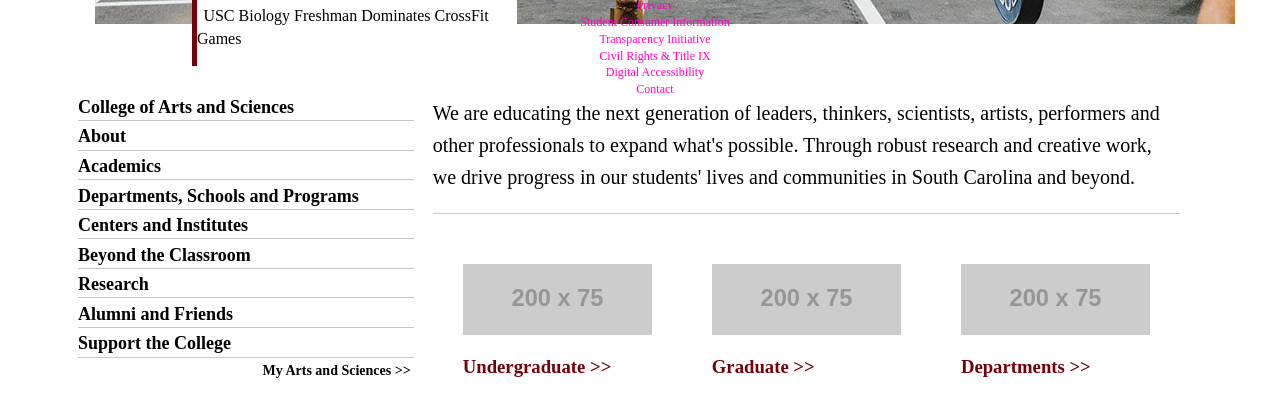
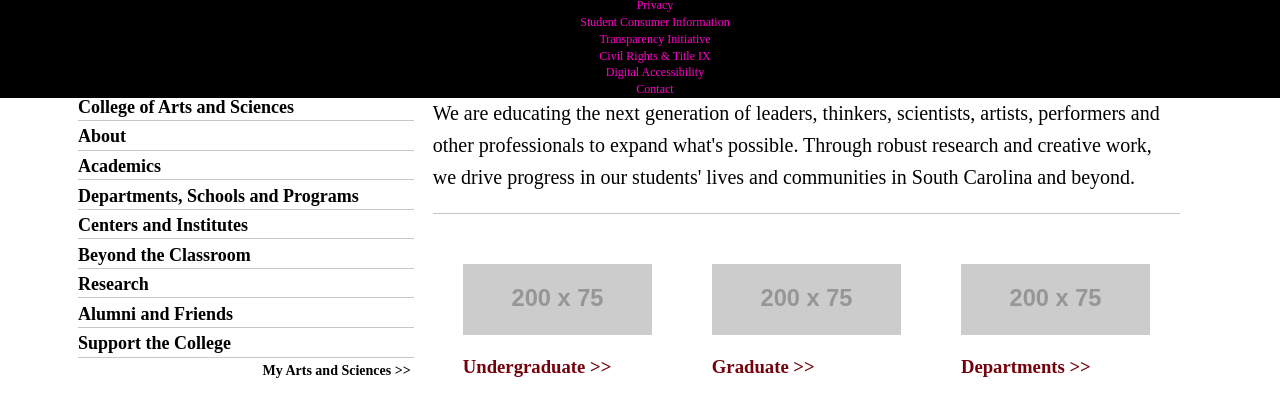
Before and after one commit to ErinBlaskowski/ErinBlaskowski.github.io, a plain HTML site: page csce242/assignments/assignment04/index.html in a window 1280 px wide. Shown: the part 702-1100 px from the top of the page. Drawn offline with Linux system fonts and the light colour scheme; placeholder pictures from the web are drawn by us.

Commit message:
the banner-menu2 black and in the middle of the screen

```diff
--- a/csce242/assignments/assignment04/styles.css
+++ b/csce242/assignments/assignment04/styles.css
@@ -358,9 +358,10 @@ header{
     position:absolute;
     bottom:0;
     left:0;
-    right:0;
     text-wrap:nowrap;
     margin-top:10px;
+    width:100%;
+    background-color:#000;
 }
 
 #banner-menu2 ul{
```
